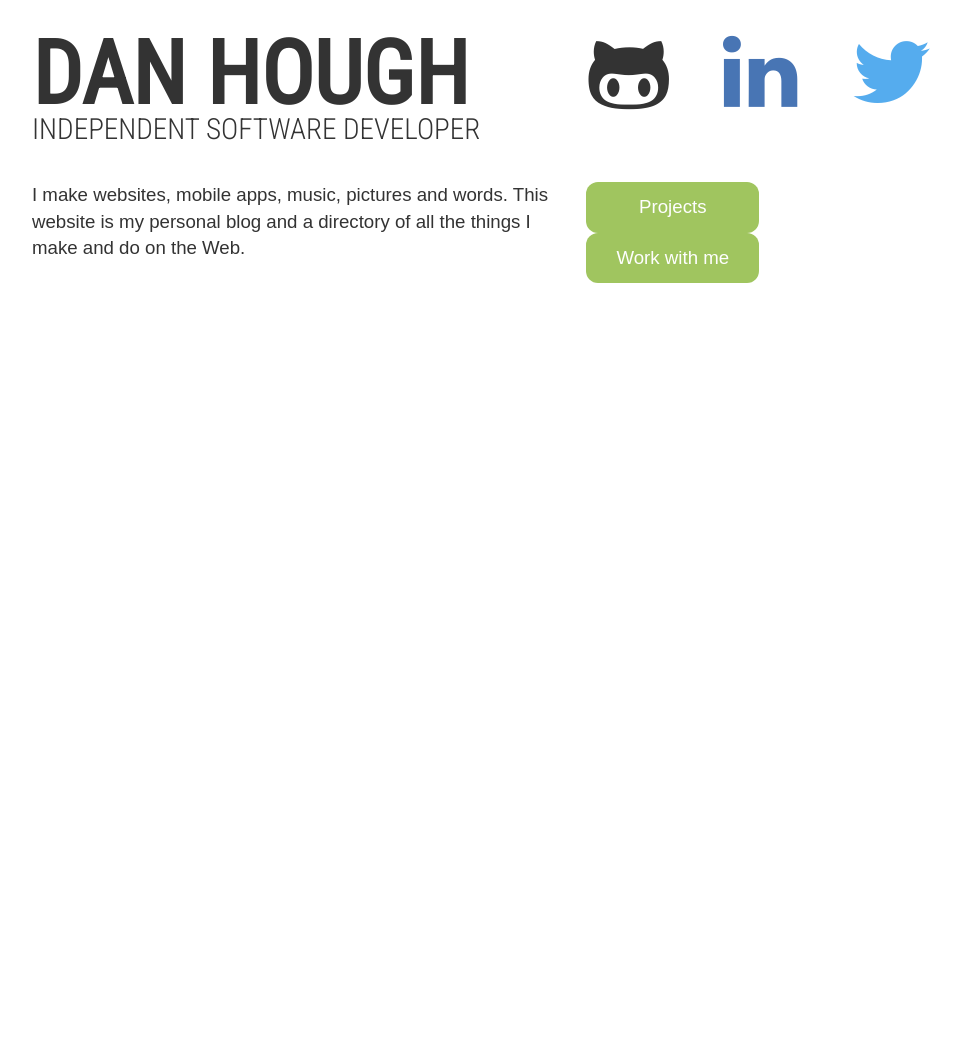
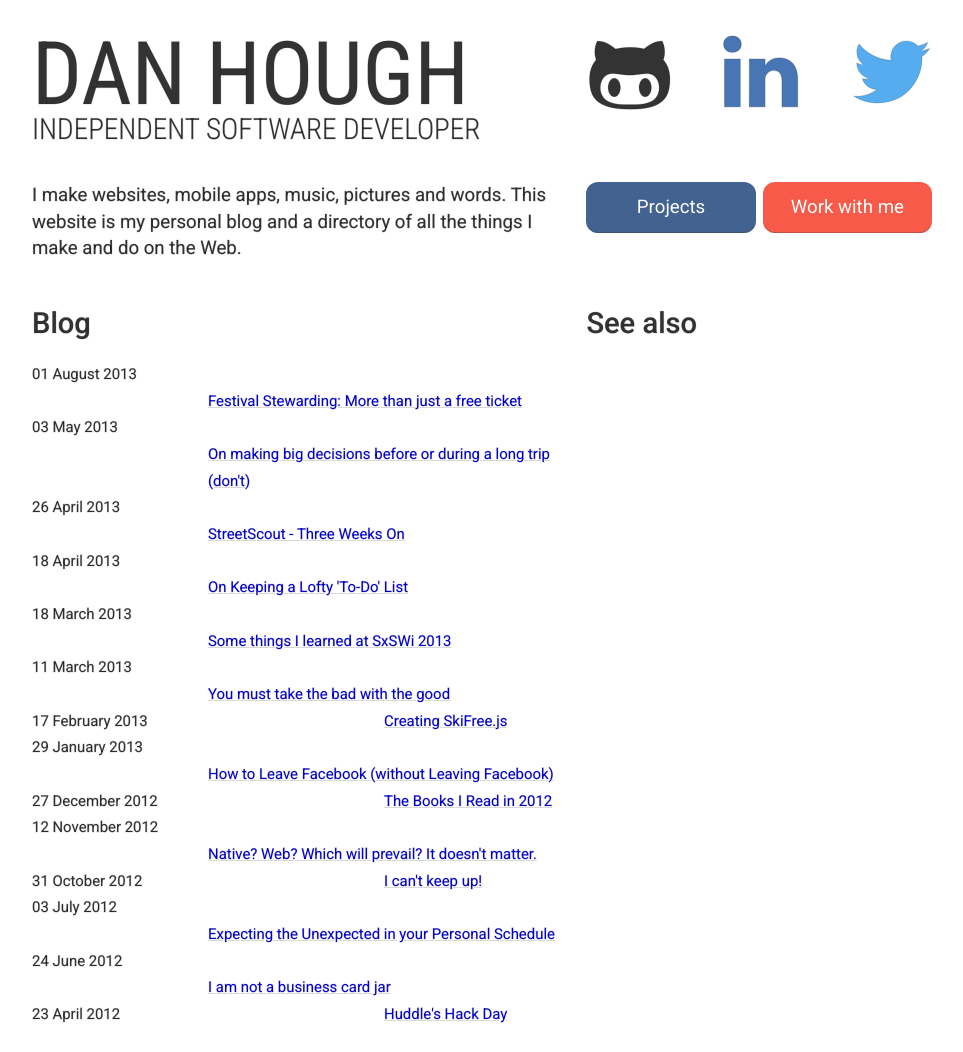
Before and after one commit to basicallydan/danhough.com, a Jekyll site: the page new.html, which Jekyll copies as it is, in a window 1280 px wide. Shown: the whole page, without its empty margins (158-1121 px from the left). Built offline with Jekyll 4.4.1, drawn with Linux system fonts in a browser that asks for light colours; before the commit the page ends 900 px from its top, so only the background shows below that.

Commit message:
Got the blog in there and worked out some colours

```diff
--- a/new.html
+++ b/new.html
@@ -1,10 +1,12 @@
 <!DOCTYPE html>
 <html xmlns="http://www.w3.org/1999/xhtml" xml:lang="en" lang="en-gb">
+
 <head>
 	<title>Dan Hough, Indepedent Software Developer</title>
-	<link href='http://fonts.googleapis.com/css?family=Roboto+Condensed:400,300' rel='stylesheet' type='text/css'>
+	<link href='http://fonts.googleapis.com/css?family=Roboto:400,500|Roboto+Condensed:400,300' rel='stylesheet' type='text/css'>
 	<link rel="stylesheet" type="text/css" href="scss/main.css">
 </head>
+
 <body>
 	<div class="top-level-full-width header-container">
 		<div class="grid__item three-fifths">
@@ -12,7 +14,7 @@
 			<h2>Independent software developer</h2>
 		</div><!--
 
-     --><div class="grid__item two-fifths top-navigation-items">
+	 --><div class="grid__item two-fifths top-navigation-items">
 			<a href="https://github.com/basicallydan" class="nav-github" target="_blank"><i class="fa fa-github-alt"></i></a>
 			<a href="http://www.linkedin.com/pub/daniel-hough/14/202/801" class="nav-linkedin" target="_blank"><i class="fa fa-linkedin"></i></a>
 			<a href="https://twitter.com/basicallydan" class="nav-twitter" target="_blank"><i class="fa fa-twitter"></i></a>
@@ -23,9 +25,79 @@
 		<div class="grid__item three-fifths">I make websites, mobile apps, music, pictures and words. This website is my personal blog and a directory of all the things I make and do on the Web.</div><!--
 
 		--><div class="grid__item two-fifths">
-			<a class="button button-projects">Projects</a>
-			<a class="button button-work-with-me">Work with me</a>
+			<a href="/projects" class="button button-projects">Projects</a>
+			<a href="/contact" class="button button-work-with-me">Work with me</a>
+		</div>
+	</div>
+
+	<div class="body">
+		<div class="grid__item three-fifths">
+			<h2>Blog</h2>
+			<ul class="post-list">
+
+				<li class="post-list-item">
+					<span class="published-date">01 August 2013</span> <a href="/blog/festival-stewarding">Festival Stewarding: More than just a free ticket</a>
+				</li>
+
+				<li class="post-list-item">
+					<span class="published-date">03 May 2013</span> <a href="/blog/dont-make-big-decisions-before-trip">On making big decisions before or during a long trip (don't)</a>
+				</li>
+
+				<li class="post-list-item">
+					<span class="published-date">26 April 2013</span> <a href="/blog/streetscout-a-week-on">StreetScout - Three Weeks On</a>
+				</li>
+
+				<li class="post-list-item">
+					<span class="published-date">18 April 2013</span> <a href="/blog/keep-a-lofty-to-do-list">On Keeping a Lofty 'To-Do' List</a>
+				</li>
+
+				<li class="post-list-item">
+					<span class="published-date">18 March 2013</span> <a href="/blog/sxsw-interactive-learnings">Some things I learned at SxSWi 2013</a>
+				</li>
+
+				<li class="post-list-item">
+					<span class="published-date">11 March 2013</span> <a href="/blog/bad-with-the-good">You must take the bad with the good</a>
+				</li>
+
+				<li class="post-list-item">
+					<span class="published-date">17 February 2013</span> <a href="/blog/skifree-js">Creating SkiFree.js</a>
+				</li>
+
+				<li class="post-list-item">
+					<span class="published-date">29 January 2013</span> <a href="/blog/leaving-facebook-without-leaving-facebook">How to Leave Facebook (without Leaving Facebook)</a>
+				</li>
+
+				<li class="post-list-item">
+					<span class="published-date">27 December 2012</span> <a href="/blog/books-of-2012">The Books I Read in 2012</a>
+				</li>
+
+				<li class="post-list-item">
+					<span class="published-date">12 November 2012</span> <a href="/blog/web-vs-native-irrelevant">Native? Web? Which will prevail? It doesn't matter.</a>
+				</li>
+
+				<li class="post-list-item">
+					<span class="published-date">31 October 2012</span> <a href="/blog/i-cant-keep-up">I can't keep up!</a>
+				</li>
+
+				<li class="post-list-item">
+					<span class="published-date">03 July 2012</span> <a href="/blog/expect-the-unexpected">Expecting the Unexpected in your Personal Schedule</a>
+				</li>
+
+				<li class="post-list-item">
+					<span class="published-date">24 June 2012</span> <a href="/blog/human-business-card-jar">I am not a business card jar</a>
+				</li>
+
+				<li class="post-list-item">
+					<span class="published-date">23 April 2012</span> <a href="/blog/huddle-hack-day">Huddle's Hack Day</a>
+				</li>
+
+			</ul>
+		</div><!--
+
+		--><div class="grid__item two-fifths">
+			<h2>See also</h2>
 		</div>
 	</div>
 </body>
+
 </html>
--- a/scss/main.css
+++ b/scss/main.css
@@ -1820,7 +1820,7 @@ table {
  * 2. Remove any margins and paddings that might affect the grid system.
  * 3. Apply a negative `margin-left` to negate the columns’ gutters.
  */
-.grid, .top-level-full-width, .hero {
+.grid, .top-level-full-width, .hero, .body {
   list-style: none;
   /* [1] */
   margin: 0;
@@ -2441,7 +2441,21 @@ body {
   max-width: 900px;
   font-size: 14pt;
   line-height: 20pt;
-  color: #333333; }
+  color: #333333;
+  font-family: 'Roboto', sans-serif;
+  -webkit-text-stroke: 1px rgba(0, 0, 0, 0.15); }
+
+h1 {
+  font-size: 4.7em;
+  font-weight: 500; }
+
+h2 {
+  font-size: 1.56em;
+  font-weight: 500; }
+
+h3 {
+  font-size: 1.3em;
+  font-weight: 500; }
 
 .top-level-full-width .centered {
   margin: 0 auto; }
@@ -2500,7 +2514,10 @@ body {
 .hero {
   margin-top: 48px; }
   .hero .button {
-    width: 50%; }
+    width: 49%;
+    text-decoration: none; }
+    .hero .button:last-child {
+      float: right; }
 
 .button {
   /* Acceptable values are border, content, and padding - content is the default W3C model */
@@ -2515,12 +2532,82 @@ body {
   border-radius: 12px;
   text-align: center;
   display: inline-block;
-  padding: 12px; }
+  padding: 12px;
+  -webkit-transition: color 0.2s ease-in-out;
+  -moz-transition: color 0.2s ease-in-out;
+  -ms-transition: color 0.2s ease-in-out;
+  -o-transition: color 0.2s ease-in-out;
+  transition: color 0.2s ease-in-out;
+  -webkit-transition: background-color 0.2s ease-in-out;
+  -moz-transition: background-color 0.2s ease-in-out;
+  -ms-transition: background-color 0.2s ease-in-out;
+  -o-transition: background-color 0.2s ease-in-out;
+  transition: background-color 0.2s ease-in-out;
+  -webkit-transition: box-shadow 0.2s ease-in-out;
+  -moz-transition: box-shadow 0.2s ease-in-out;
+  -ms-transition: box-shadow 0.2s ease-in-out;
+  -o-transition: box-shadow 0.2s ease-in-out;
+  transition: box-shadow 0.2s ease-in-out;
+  -webkit-box-shadow: inset 0px -1px 0px 0px rgba(51, 51, 51, 0.3);
+  -moz-box-shadow: inset 0px -1px 0px 0px rgba(51, 51, 51, 0.3);
+  box-shadow: inset 0px -1px 0px 0px rgba(51, 51, 51, 0.3); }
 
 .button-projects {
-  background-color: #a0c55f;
-  color: #fefefe; }
+  background-color: #42628f;
+  color: #fefefe;
+  -webkit-text-stroke: 0px; }
+  .button-projects:hover {
+    -webkit-transition: color 0.2s ease-in-out;
+    -moz-transition: color 0.2s ease-in-out;
+    -ms-transition: color 0.2s ease-in-out;
+    -o-transition: color 0.2s ease-in-out;
+    transition: color 0.2s ease-in-out;
+    -webkit-transition: box-shadow 0.2s ease-in-out;
+    -moz-transition: box-shadow 0.2s ease-in-out;
+    -ms-transition: box-shadow 0.2s ease-in-out;
+    -o-transition: box-shadow 0.2s ease-in-out;
+    transition: box-shadow 0.2s ease-in-out;
+    -webkit-box-shadow: inset 0px -3px 0px 0px rgba(51, 51, 51, 0.3);
+    -moz-box-shadow: inset 0px -3px 0px 0px rgba(51, 51, 51, 0.3);
+    box-shadow: inset 0px -3px 0px 0px rgba(51, 51, 51, 0.3); }
 
 .button-work-with-me {
-  background-color: #a0c55f;
-  color: #fefefe; }
+  background-color: #f75a49;
+  color: #fefefe;
+  -webkit-text-stroke: 0px; }
+  .button-work-with-me:hover {
+    -webkit-transition: color 0.2s ease-in-out;
+    -moz-transition: color 0.2s ease-in-out;
+    -ms-transition: color 0.2s ease-in-out;
+    -o-transition: color 0.2s ease-in-out;
+    transition: color 0.2s ease-in-out;
+    -webkit-transition: box-shadow 0.2s ease-in-out;
+    -moz-transition: box-shadow 0.2s ease-in-out;
+    -ms-transition: box-shadow 0.2s ease-in-out;
+    -o-transition: box-shadow 0.2s ease-in-out;
+    transition: box-shadow 0.2s ease-in-out;
+    -webkit-box-shadow: inset 0px -3px 0px 0px rgba(51, 51, 51, 0.3);
+    -moz-box-shadow: inset 0px -3px 0px 0px rgba(51, 51, 51, 0.3);
+    box-shadow: inset 0px -3px 0px 0px rgba(51, 51, 51, 0.3); }
+
+.body {
+  margin-top: 24px; }
+
+.post-list {
+  list-style: none;
+  padding-left: 0;
+  margin-left: 0;
+  font-size: 0.8em; }
+  .post-list .post-list-item {
+    text-indent: 0;
+    margin-left: 0;
+    list-style: inherit; }
+    .post-list .post-list-item .published-date {
+      display: inline-block;
+      width: 164px;
+      margin-right: 12px;
+      text-align: left;
+      float: left; }
+    .post-list .post-list-item a {
+      margin-left: 176px;
+      float: left; }
--- a/scss/mixins.scss
+++ b/scss/mixins.scss
@@ -21,3 +21,9 @@
 	-webkit-box-sizing: #{$type}-box;
 	-moz-box-sizing: #{$type}-box;
 }
+
+@mixin box-shadow($horizontal, $vertical, $blur, $spread, $color, $inset: "") {
+	-webkit-box-shadow:#{$inset} $horizontal $vertical $blur $spread $color;
+	-moz-box-shadow:#{$inset} $horizontal $vertical $blur $spread $color;
+	box-shadow:#{$inset} $horizontal $vertical $blur $spread $color;
+}
```
Also changed, not shown: scss/main.scss (+80 -4 lines).
